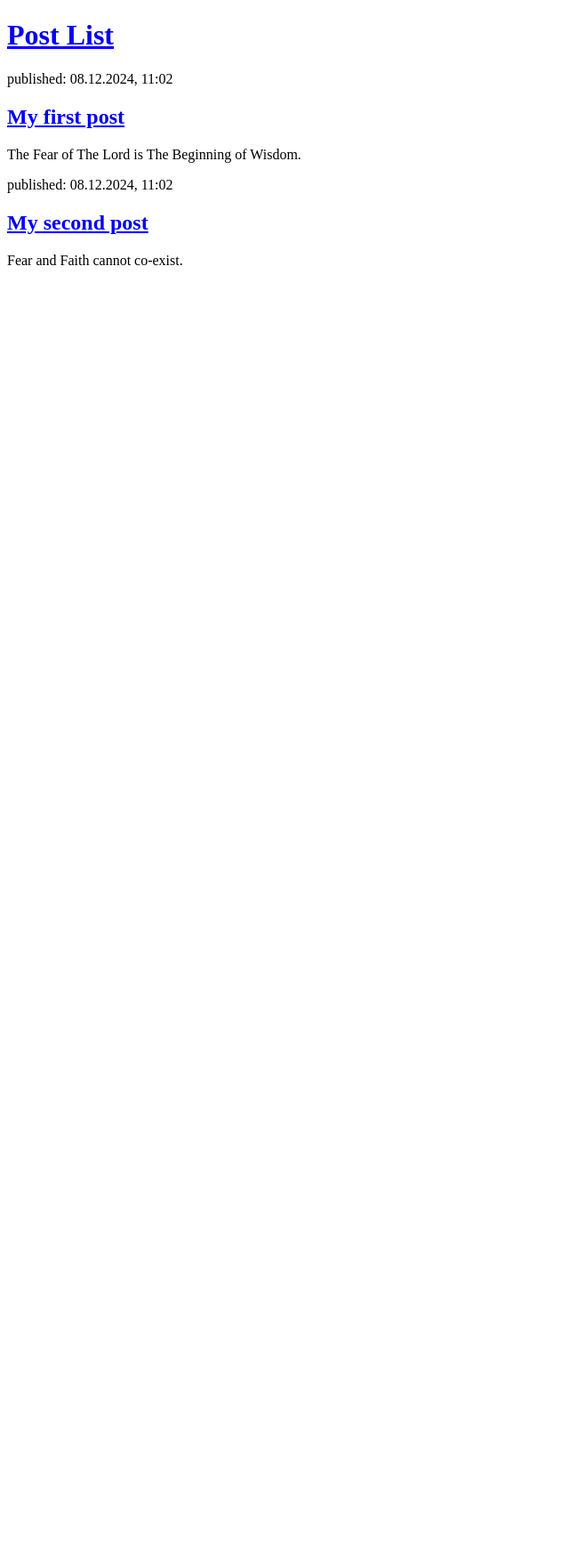
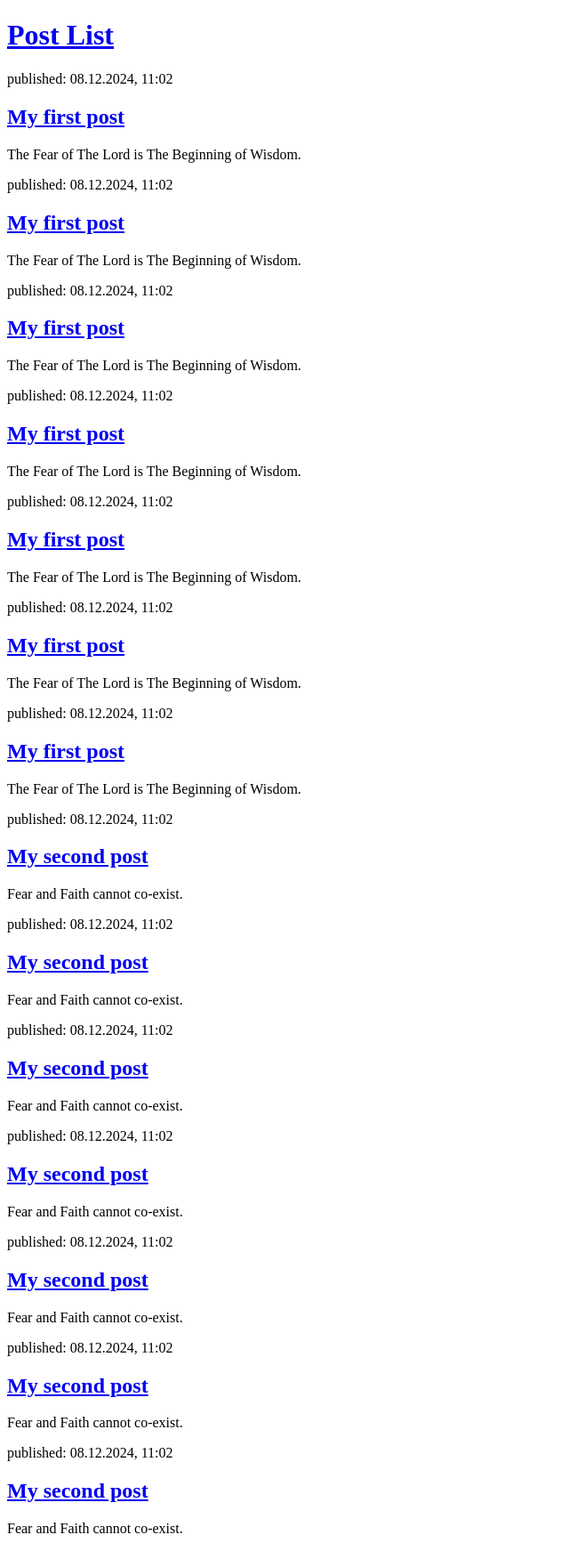
Before and after one commit to emmanuel732-prog/my-first-app, a Django app: page / in a window 1280 px wide. Shown: the whole page at 89% size, without its empty margins (0-640 px from the left). Before the commit the page ends 298 px from the top, so only its background shows below. Run offline with Django 5.2, Linux system fonts and the light colour scheme; data comes from the database, SQL or seed files in the repository; both versions use the stored data as it was after the commit.

Commit message:
Modifiled templates to display posts from database.

```diff
--- a/blog/admin.py
+++ b/blog/admin.py
@@ -1,4 +1,4 @@
 from django.contrib import admin
-from .models import post
+from .models import Post
 
-admin.site.register(post)
+admin.site.register(Post)
--- a/blog/models.py
+++ b/blog/models.py
@@ -2,7 +2,7 @@ from django.conf import settings
 from django.db import models
 from django.utils import timezone
 
-class post(models.Model):
+class Post(models.Model):
     author = models.ForeignKey(settings.AUTH_USER_MODEL, on_delete=models.CASCADE)
     title = models.CharField(max_length=200)
     text = models.TextField()
--- a/blog/templates/blog/post_list.html
+++ b/blog/templates/blog/post_list.html
@@ -8,16 +8,20 @@
         <h1><a href= " / ">Post List</a></h1>
     </header>
 
+{% for post in posts %}
     <article>
         <time>published: 08.12.2024, 11:02</time>
         <h2><a href=" ">My first post</a></h2>
         <p>The Fear of The Lord is The Beginning of Wisdom.</p>
     </article>
+{% endfor %}
 
+{% for post in posts %}
     <article>
         <time>published: 08.12.2024, 11:02</time>
         <h2><a href=" ">My second post</a></h2>
         <p>Fear and Faith cannot co-exist.</p>
     </article>
+{% endfor %}
 </body>
 </html>
--- a/blog/views.py
+++ b/blog/views.py
@@ -1,6 +1,8 @@
 from django.shortcuts import render
-
+from django.utils import timezone
+from .models import Post
 # Create your views here.
 
 def post_list(request, template_name='blog/post_list.html'):
-    return render(request, template_name, {})
+    posts = Post.objects.filter(published_date__lte=timezone.now()).order_by('published_date')
+    return render(request, template_name, {'posts': posts})
--- a/myapp/settings.py
+++ b/myapp/settings.py
@@ -28,7 +28,7 @@ SECRET_KEY = 'django-insecure-3ksj^8lya&0phf&@_34pk=#z@16c95u2*bk65u+gu=t%v=az2q
 # SECURITY WARNING: don't run with debug turned on in production!
 DEBUG = True
 
-ALLOWED_HOSTS = ['127.0.0.1:8000','local host','127.0.0.1']
+ALLOWED_HOSTS = ['127.0.0.1:8000','local host','127.0.0.1','osas.pythonanywhere.com','www.osas.pythonanywhee.com']
 
 
 # Application definition
```
Also changed, not shown: db.sqlite3.
